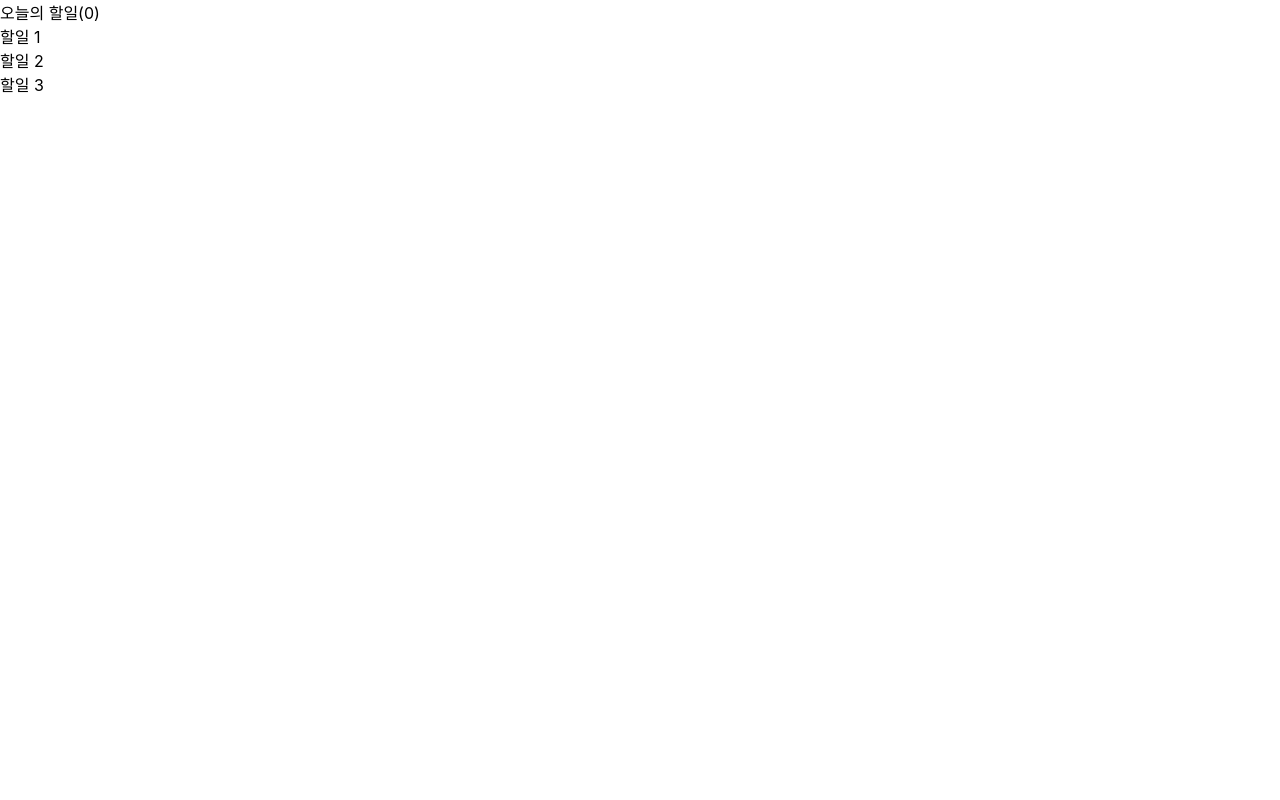
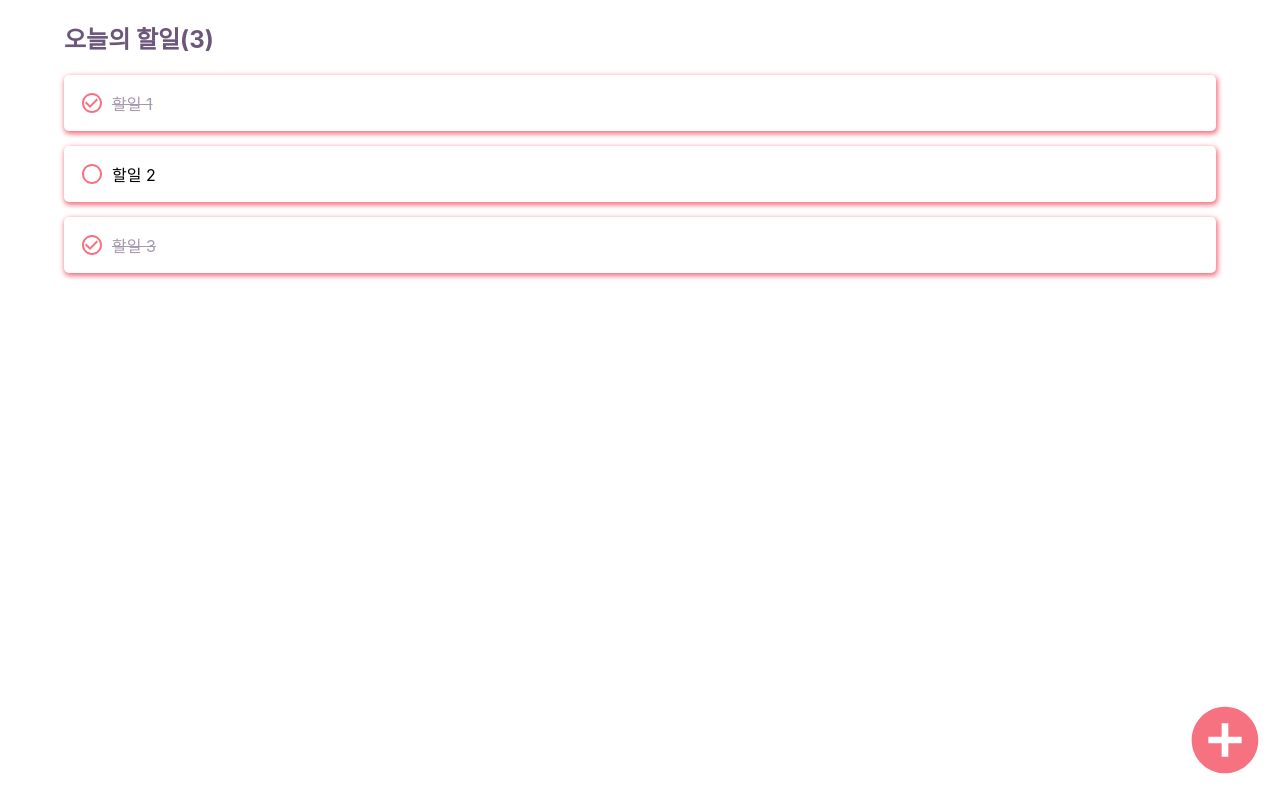
Before and after one commit to ssunip/todolist-react, a React (Create React App) app: page / in a window 1280 px wide. Built offline with nearby package versions, Linux system fonts and the light colour scheme.

Commit message:
CSS 작업

```diff
--- a/package.json
+++ b/package.json
@@ -8,6 +8,7 @@
     "@testing-library/user-event": "^13.5.0",
     "react": "^18.2.0",
     "react-dom": "^18.2.0",
+    "react-icons": "^4.4.0",
     "react-scripts": "5.0.1",
     "web-vitals": "^2.1.4"
   },
--- a/src/App.css
+++ b/src/App.css
@@ -1,38 +1,11 @@
-.App {
-  text-align: center;
+.add-todo-button {
+  position: fixed;
+  right: -5px;
+  bottom: 0;
+  z-index: 100;
+  width: 100px;
+  height: 100px;
+  cursor: pointer;
+  font-size: 5rem;
+  color: #f67280;
 }
-
-.App-logo {
-  height: 40vmin;
-  pointer-events: none;
-}
-
-@media (prefers-reduced-motion: no-preference) {
-  .App-logo {
-    animation: App-logo-spin infinite 20s linear;
-  }
-}
-
-.App-header {
-  background-color: #282c34;
-  min-height: 100vh;
-  display: flex;
-  flex-direction: column;
-  align-items: center;
-  justify-content: center;
-  font-size: calc(10px + 2vmin);
-  color: white;
-}
-
-.App-link {
-  color: #61dafb;
-}
-
-@keyframes App-logo-spin {
-  from {
-    transform: rotate(0deg);
-  }
-  to {
-    transform: rotate(360deg);
-  }
-}
--- a/src/App.js
+++ b/src/App.js
@@ -2,6 +2,7 @@ import React, { useState } from "react";
 import "./App.css";
 import Template from "./components/Template";
 import TodoList from "./components/TodoList";
+import { MdAddCircle } from "react-icons/md";
 
 const App = () => {
   const [todos, setTodos] = useState([
@@ -23,8 +24,11 @@ const App = () => {
   ]);
 
   return (
-    <Template>
+    <Template todoLength={todos.length}>
       <TodoList todos={todos} />
+      <div className="add-todo-button">
+        <MdAddCircle />
+      </div>
     </Template>
   );
 };
--- /dev/null
+++ b/src/components/Template.css
@@ -0,0 +1,15 @@
+.Template {
+  padding-top: 20px;
+  max-height: 100vh;
+}
+
+.title {
+  width: 90vw;
+  margin-left: auto;
+  margin-right: auto;
+
+  padding-bottom: 20px;
+  font-size: 1.5rem;
+  font-weight: bold;
+  color: #6c567b
+}
--- a/src/components/Template.js
+++ b/src/components/Template.js
@@ -1,9 +1,10 @@
 import React from "react";
+import "./Template.css";
 
-const Template = ({ children }) => {
+const Template = ({ children, todoLength }) => {
   return (
-    <div>
-      <div>오늘의 할일(0)</div>
+    <div className="Template">
+      <div className="title">오늘의 할일({todoLength})</div>
       <div>{children}</div>
     </div>
   );
--- /dev/null
+++ b/src/components/TodoItem.css
@@ -0,0 +1,38 @@
+.TodoItem {
+  margin-left: auto;
+  margin-right: auto;
+
+  border-radius: 5px;
+  box-shadow: 1px 2px 5px 1px #f67280;
+  padding: 1rem;
+  display: flex;
+  align-items: center;
+}
+
+.TodoItem + .TodoItem {
+  margin-top: 15px;
+}
+
+.content {
+  cursor: pointer;
+  flex: 1;
+  display: flex;
+  align-items: center;
+}
+
+.content svg {
+  font-size: 1.5rem;
+  color: #f67280;
+}
+
+.content .text {
+  margin-left: 0.5rem;
+  flex: 1;
+}
+
+.content.checked .text {
+  color: #6c567b;
+  text-decoration: line-through;
+  cursor: pointer;
+  opacity: 0.6;
+}
--- a/src/components/TodoItem.js
+++ b/src/components/TodoItem.js
@@ -1,8 +1,17 @@
 import React from "react";
+import { MdCheckCircleOutline, MdRadioButtonUnchecked } from "react-icons/md";
+import "./TodoItem.css";
 
 const TodoItem = ({ todo }) => {
-  const { text } = todo;
-  return <div>{text}</div>;
+  const { id, text, checked } = todo;
+  return (
+    <div className="TodoItem">
+      <div className={`content ${checked ? "checked" : ""}`}>
+        {checked ? <MdCheckCircleOutline /> : <MdRadioButtonUnchecked />}
+        <div className="text">{text}</div>
+      </div>
+    </div>
+  );
 };
 
 export default TodoItem;
--- /dev/null
+++ b/src/components/TodoList.css
@@ -0,0 +1,6 @@
+.TodoList {
+  width: 90vw;
+  margin-left: auto;
+  margin-right: auto;
+  padding-bottom: 20px;
+}
--- a/src/components/TodoList.js
+++ b/src/components/TodoList.js
@@ -1,9 +1,10 @@
 import React from "react";
 import TodoItem from "./TodoItem";
+import "./TodoList.css";
 
 const TodoList = ({ todos }) => {
   return (
-    <div>
+    <div className="TodoList">
       {todos.map((todo) => (
         <TodoItem todo={todo} key={todo.id} />
       ))}
```
Also changed, not shown: 1 other file (tests, documents, lock files or other folders).
